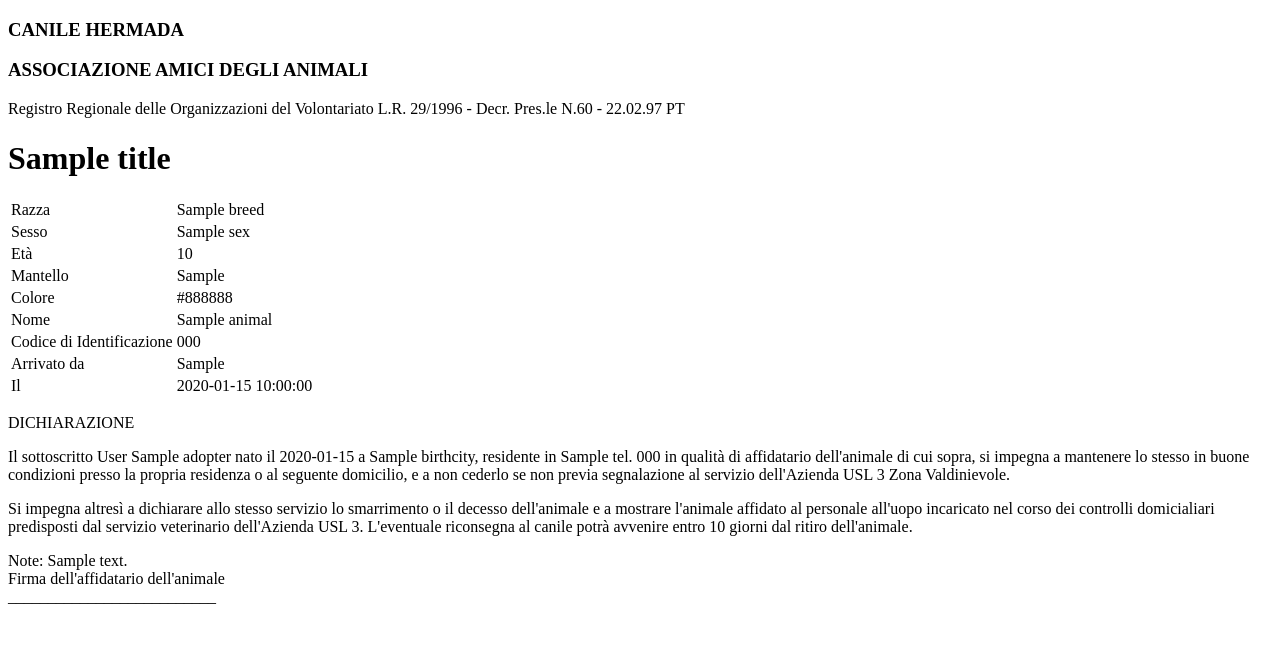
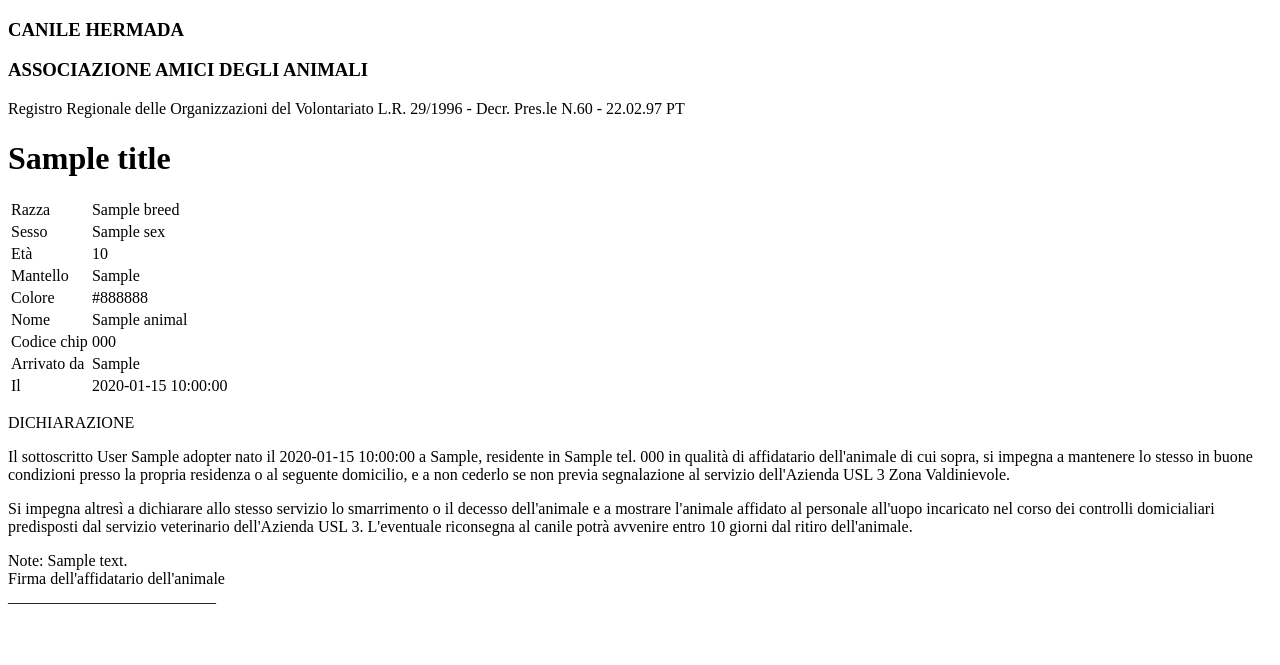
Before and after one commit to samu9/hermadata, a Python web app: template backend/hermadata/reports/templates/adoption.jinja in a window 1280 px wide. Shown: the top 665 px of the page. Run offline with Jinja, Linux system fonts and the light colour scheme; the template is opened without the code that fills it: most values are stand-ins (such as "Sample title", 1, 10 or a date in 2020).

Commit message:
be: update report templates

```diff
--- a/backend/hermadata/reports/templates/adoption.jinja
+++ b/backend/hermadata/reports/templates/adoption.jinja
@@ -7,16 +7,16 @@
             <span class="font-bold">DICHIARAZIONE</span>
         </p>
         <div>
-            <p>
+            <p class="pb-2">
                 Il sottoscritto {{ adopter.surname }} {{ adopter.name }} nato il
-                {{ adopter.birtdate }} a {{ adopter.birthcity }}, residente in
-                {{ adopter.residence_city }} tel. {{ adopter.phone }}
+                {{ adopter.birth_date }} a {{ adopter.birth_city }}, residente
+                in {{ adopter.residence_city }} tel. {{ adopter.phone }}
                 in qualità di affidatario dell'animale di cui sopra, si impegna
                 a mantenere lo stesso in buone condizioni presso la propria
                 residenza o al seguente domicilio, e a non cederlo se non previa
                 segnalazione al servizio dell'Azienda USL 3 Zona Valdinievole.
             </p>
-            <p>
+            <p class="pb-2">
                 Si impegna altresì a dichiarare allo stesso servizio lo
                 smarrimento o il decesso dell'animale e a mostrare l'animale
                 affidato al personale all'uopo incaricato nel corso dei
@@ -29,8 +29,8 @@
         <div class="mt-2">Note: {{ notes }}</div>
     </div>
 
-    <div class="w-full">
-        <div class="ml-auto flex flex-col items-center">
+    <div class="flex justify-end mt-4">
+        <div class="flex flex-col items-center">
             <div>Firma dell'affidatario dell'animale</div>
             <div class="mt-8">__________________________</div>
         </div>
--- a/backend/hermadata/reports/templates/animal_data.jinja
+++ b/backend/hermadata/reports/templates/animal_data.jinja
@@ -24,7 +24,7 @@
         <td>{{ animal.name }}</td>
     </tr>
     <tr class="border-b">
-        <td>Codice di Identificazione</td>
+        <td>Codice chip</td>
         <td>{{ animal.chip_code }}</td>
     </tr>
     <tr class="border-b">
--- a/backend/hermadata/reports/templates/base.jinja
+++ b/backend/hermadata/reports/templates/base.jinja
@@ -4,7 +4,7 @@
         <meta charset="UTF-8" />
         <meta name="viewport" content="width=device-width, initial-scale=1.0" />
     </head>
-    <body class="" style="height: 1305px">
+    <body class="leading-normal" style="height: 1305px">
         <div class="flex flex-col h-full">
             <div class="text-center">
                 <div class="font-bold">
--- a/backend/hermadata/reports/templates/variation.jinja
+++ b/backend/hermadata/reports/templates/variation.jinja
@@ -22,7 +22,7 @@
                 scomparso {% elif variation_type.value == "D" %} deceduto {%
                 elif variation_type.value == "C" %} stato ceduto al Sig.
                 {{ adopter.surname }} {{ adopter.name }} nato il
-                {{ adopter.birtdate }} a {{ adopter.birthcity }}, residente in
+                {{ adopter.birth_date }} a {{ adopter.birth_city }}, residente in
                 {{ adopter.residence_city }} tel. {{ adopter.phone }}
                 {%elif variation_type.value == 'A'%} stato adottato dal Sig.
                 {{ adopter.surname }} {{ adopter.name }} nato il
```
